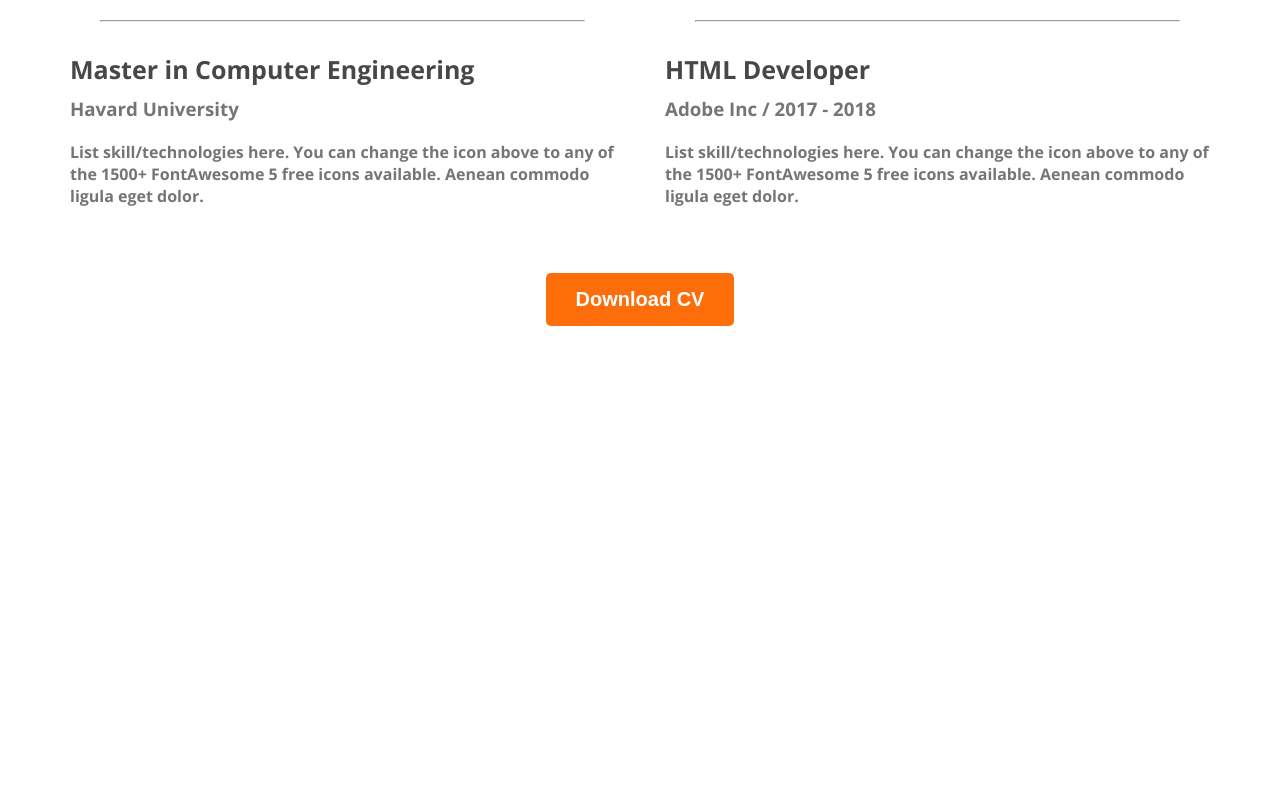
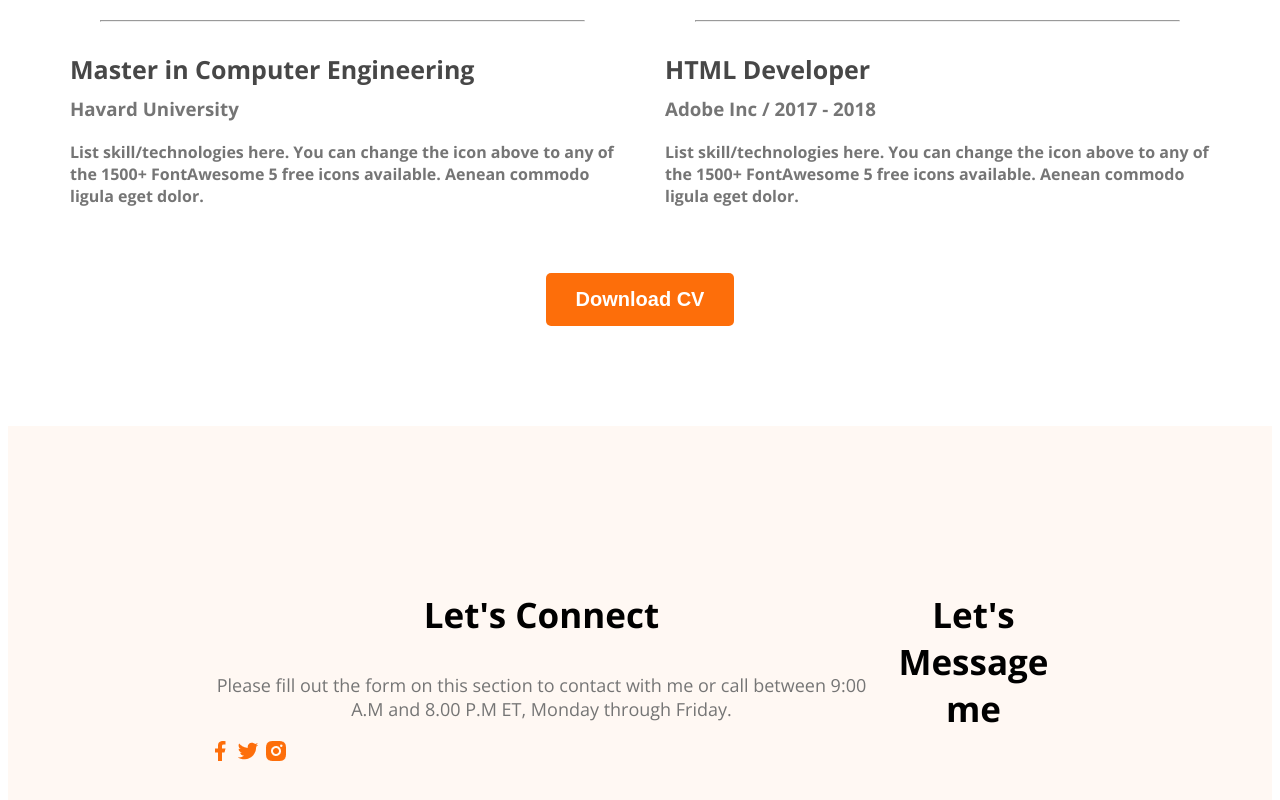
Before and after one commit to Mohammed-Saiful-Islam/web-developer-portfolio, a plain HTML site: page index.html in a window 1280 px wide. Shown: the part 2752-3552 px from the top of the page. Before the commit the page ends 3086 px from the top, so only its background shows below. Drawn offline with nearby package versions, Linux system fonts and the light colour scheme.

Commit message:
basic footer

```diff
--- a/index.html
+++ b/index.html
@@ -67,29 +67,36 @@
         <!--what i do section start-->
         <section>
             <h3 class="section-title">What I do</h3>
-            <p id="what-i-do-description" class="section-description">I have more than 10 years experience building software for clients all over the world. Below is a quick overview of my main technical skill sets and technologies i use. Want to find out more about my experience? Check out my online resume and project portfolio.</p>
+            <p id="what-i-do-description" class="section-description">I have more than 10 years experience building
+                software for clients all over the world. Below is a quick overview of my main technical skill sets and
+                technologies i use. Want to find out more about my experience? Check out my online resume and project
+                portfolio.</p>
             <div class="skills-container">
                 <!-- .skill*4>img+h3.skill-title+p.skill-description -->
                 <div class="skill">
                     <img src="images/icons/js.png" alt="">
                     <h3 class="skill-title">Vanilla JavaScript</h3>
-                    <p class="skill-description">list skill/technologies here. You can change the icon above to any of the 1500+ FontAwosome 5 free icons available.
+                    <p class="skill-description">list skill/technologies here. You can change the icon above to any of
+                        the 1500+ FontAwosome 5 free icons available.
                         Aenean commondo ligula eger dolor </p>
                 </div>
                 <div class="skill">
                     <img src="images/icons/react.png" alt="">
                     <h3 class="skill-title">React</h3>
-                    <p class="skill-description">List skill/technologies here. You can change the icon above to any of the 1500+ FontAwesome 5 free icons available. Aenean commodo ligula eget dolor.</p>
+                    <p class="skill-description">List skill/technologies here. You can change the icon above to any of
+                        the 1500+ FontAwesome 5 free icons available. Aenean commodo ligula eget dolor.</p>
                 </div>
                 <div class="skill">
                     <img src="images/icons/nodejs.png" alt="">
                     <h3 class="skill-title">Node.js</h3>
-                    <p class="skill-description">List skill/technologies here. You can change the icon above to any of the 1500+ FontAwesome 5 free icons available. Aenean commodo ligula eget dolor.</p>
+                    <p class="skill-description">List skill/technologies here. You can change the icon above to any of
+                        the 1500+ FontAwesome 5 free icons available. Aenean commodo ligula eget dolor.</p>
                 </div>
                 <div class="skill">
                     <img src="images/icons/mongo.png" alt="">
                     <h3 class="skill-title"></h3>
-                    <p class="skill-description">List skill/technologies here. You can change the icon above to any of the 1500+ FontAwesome 5 free icons available. Aenean commodo ligula eget dolor.</p>
+                    <p class="skill-description">List skill/technologies here. You can change the icon above to any of
+                        the 1500+ FontAwesome 5 free icons available. Aenean commodo ligula eget dolor.</p>
                 </div>
             </div>
         </section>
@@ -105,21 +112,24 @@
                         <h2 class="resume-item-title">Master in Computer Engineering</h2>
                         <h3 class="resume-item-institute">Harvard University</h3>
                         <p class="resume-item-description">List skill/technologies here. You can change the icon above
-                            to any of the 1500+ FontAwesome 5 free icons available. Aenean commodo ligula eget dolor.</p>
+                            to any of the 1500+ FontAwesome 5 free icons available. Aenean commodo ligula eget dolor.
+                        </p>
                     </div>
                     <hr>
                     <div class="resume-item">
                         <h2 class="resume-item-title">Master in Computer Engineering</h2>
                         <h3 class="resume-item-institute">Harvard University</h3>
                         <p class="resume-item-description">List skill/technologies here. You can change the icon above
-                            to any of the 1500+ FontAwesome 5 free icons available. Aenean commodo ligula eget dolor.</p>
+                            to any of the 1500+ FontAwesome 5 free icons available. Aenean commodo ligula eget dolor.
+                        </p>
                     </div>
                     <hr>
                     <div class="resume-item">
                         <h2 class="resume-item-title">Master in Computer Engineering</h2>
                         <h3 class="resume-item-institute">Havard University</h3>
                         <p class="resume-item-description">List skill/technologies here. You can change the icon above
-                            to any of the 1500+ FontAwesome 5 free icons available. Aenean commodo ligula eget dolor.</p>
+                            to any of the 1500+ FontAwesome 5 free icons available. Aenean commodo ligula eget dolor.
+                        </p>
                     </div>
                 </div>
                 <div class="resume-column">
@@ -128,21 +138,24 @@
                         <h2 class="resume-item-title">Sr. Font End Developer</h2>
                         <h3 class="resume-item-institute">Apple Inc / 2020 Current</h3>
                         <p class="resume-item-description">List skill/technologies here. You can change the icon above
-                            to any of the 1500+ FontAwesome 5 free icons available. Aenean commodo ligula eget dolor.</p>
+                            to any of the 1500+ FontAwesome 5 free icons available. Aenean commodo ligula eget dolor.
+                        </p>
                     </div>
                     <hr>
                     <div class="resume-item">
                         <h2 class="resume-item-title">Jr. Font End Developer</h2>
                         <h3 class="resume-item-institute">Dribbled Inc / 2018 - 2022</h3>
                         <p class="resume-item-description">List skill/technologies here. You can change the icon above
-                            to any of the 1500+ FontAwesome 5 free icons available. Aenean commodo ligula eget dolor.</p>
+                            to any of the 1500+ FontAwesome 5 free icons available. Aenean commodo ligula eget dolor.
+                        </p>
                     </div>
                     <hr>
                     <div class="resume-item">
                         <h2 class="resume-item-title">HTML Developer</h2>
                         <h3 class="resume-item-institute">Adobe Inc / 2017 - 2018</h3>
                         <p class="resume-item-description">List skill/technologies here. You can change the icon above
-                            to any of the 1500+ FontAwesome 5 free icons available. Aenean commodo ligula eget dolor.</p>
+                            to any of the 1500+ FontAwesome 5 free icons available. Aenean commodo ligula eget dolor.
+                        </p>
                     </div>
                 </div>
 
@@ -153,7 +166,17 @@
         </section>
     </main>
     <footer>
-
+        <div class="footer-column">
+            <h3 class="section-title">Let's Connect</h3>
+            <p class="section-description">Please fill out the form on this section to contact with me or call between 9:00 A.M and 8.00 P.M ET, Monday through Friday.</p>
+            <div class="social-links">
+                <a href=""><img src="images/icons/facebook.png" alt=""></a>
+                <a href=""><img src="images/icons/twitter.png" alt=""></a>
+                <a href=""><img src="images/icons/insta.png" alt=""></a></div>
+        </div>
+        <div class="footer-column">
+            <h3 class="section-title">Let's Message me</h3>
+        </div>
     </footer>
 </body>
 
--- a/styles/portfolio.css
+++ b/styles/portfolio.css
@@ -1,19 +1,15 @@
 /* common shared styles */
-
 body {
     font-family: 'lato', sans-serif;
     font-family: 'Open Sans', sans-serif;
 }
-
 /* nav related styles */
 nav {
     display: flex;
 }
-
 .text-primary {
     color: #FD6E0A;
 }
-
 .btn-primary {
     border-radius: 5px;
     background: #FD6E0A;
@@ -23,105 +19,85 @@ nav {
     font-weight: 700;
     padding: 15px 30px;
 }
-
 .section-title {
     color: #181818);
     text-align: center;
     font-size: 35px;
     font-weight: 700;
 }
-
 .section-description {
     color: #757575;
     text-align: center;
     font-size: 18px;
 }
-
 nav {
     display: flex;
     justify-content: space-between;
     align-items: center;
     margin: 0 200px;
 }
-
 .nav-title {
     color: var(--Dark-01, #181818);
     font-size: 45px;
     font-weight: 800;
 }
-
 nav>ul {
     display: flex;
     align-items: center;
 }
-
 nav li {
     list-style: none;
     margin-right: 50px;
 }
-
 nav a {
     text-decoration: none;
     color: var(--Dark-02, #474747);
 }
-
 /* header related styles */
 .header {
     background-color: #FFF8F3;
     background-image: url('../images/header_bg.png');
     background-repeat: no-repeat;
     background-position: bottom right;
-
 }
-
 .banner {
     padding: 30px 30px 0px 150px;
     display: flex;
     align-items: center;
     justify-content: space-between;
 }
-
 .banner .profile-pic {
     width: 500px;
 }
-
 .banner-content {
     max-width: 500px;
 }
-
 .banner-greeting {
     font-size: 45px;
     color: #474747;
     margin-bottom: 0;
 }
-
 .banner-title {
     font-size: 85px;
     font-weight: 700;
     margin-top: 5px;
     margin-bottom: 20px;
 }
-
 .banner-description {
     margin-top: 20px;
     margin-bottom: 50px;
-
 }
-
 .dev {
     float: left;
 }
-
 /* main section styles */
 main {
     max-width: 1140px;
     margin: 0 auto;
 }
-
 main section {
     margin-top: 130px;
 }
-
 /* about section styles */
 .about {
     padding: 130px;
@@ -129,38 +105,29 @@ main section {
     background-color: #FFF8F3;
     margin: 130px 0;
 }
-
 .about-info-container {
     display: flex;
     justify-content: space-around;
 }
-
 .about-info {
     text-align: center;
 }
-
 main>section>div h4 {
     font-weight: normal;
 }
-
 main>section>div p {
     font-weight: bold;
 }
-
 #what-i-do-descrition {
     padding: 30px 150px;
-
 }
-
 .skill-description {
     font-weight: normal;
 }
-
 /* skills related styles */
 .skills-container {
     display: flex;
 }
-
 .skill {
     padding: 30px;
     gap: 24px;
@@ -168,46 +135,44 @@ main>section>div p {
     background: #FFF;
     box-shadow: 0px 6px 50px 0px rgba(0, 0, 0, 0.06);
 }
-
 .skill-description {
     color: #757575;
 }
-
 /* Resume Section styles */
 .resume-column-title {
     color: var#474747;
     font-size: 30px;
     font-weight: 700;
-
 }
-
 .resume-container {
     display: flex;
     gap: 50px;
 }
-
 .resume-item-title {
     color: #474747;
     font-size: 25px;
     font-weight: 700;
     margin-bottom: 10px;
 }
-
 .resume-item-institute{
     margin-bottom: 20px;
     margin-top: 0px;
 }
-
 .resume-item-institute,
 .resume-item-description {
     color: #757575;
 }
-
 .resume-container hr{
     margin: 30px;
 }
-
 .download-cv{
     margin-top: 50px;
     text-align: center;
 }
+/* footer style */
+footer{
+    display: flex;
+    background: #FFF8F3;
+    margin-top: 100px;
+    padding: 130px 200px;
+}
```
